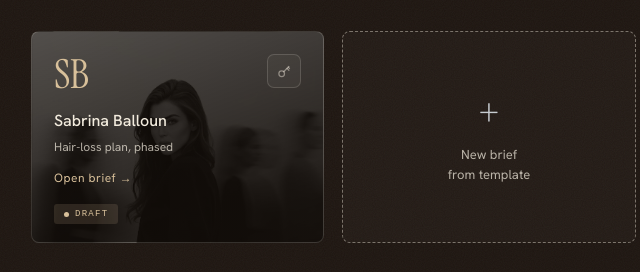
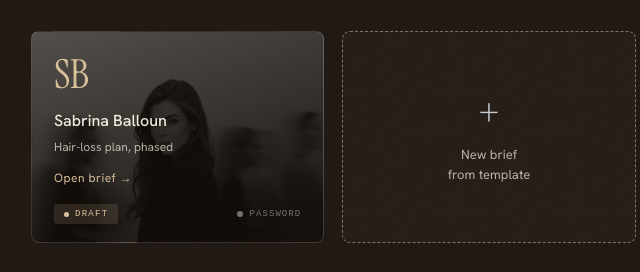
Before and after one commit to flowecollective/Jordanwangco-, a website: page public/clients/index.html in a window 1280 px wide. Shown: the part 206-478 px from the top of the page, 151-791 px from the left. Drawn offline with Linux system fonts and the light colour scheme; no server answers.

Commit message:
Hub: drop redundant key button; the password-state label opens the modal
The lock-state badge ('Password set' / 'No password') is now the button
that opens the password screen (dashed underline on hover). Removes the
separate key icon.

```diff
--- a/public/clients/index.html
+++ b/public/clients/index.html
@@ -51,12 +51,11 @@
   .new{justify-content:center;align-items:center;text-align:center;border-style:dashed;border-color:var(--line-strong);color:var(--silver);}
   .new .plus{font-family:"Instrument Serif",serif;font-size:42px;color:var(--silver);line-height:1;}
   .new .nt{font-size:13px;margin-top:10px;color:var(--soft);}
-  /* key button: in normal flow, top-right of the card header, above the click layer */
-  .keybtn{position:relative;z-index:2;flex:none;width:34px;height:34px;display:flex;align-items:center;justify-content:center;background:rgba(243,236,222,.04);border:1px solid var(--line);border-radius:7px;color:var(--faint);cursor:pointer;transition:color .15s,border-color .15s,background .15s;}
-  .keybtn:hover{color:var(--wheat);border-color:var(--line-strong);background:rgba(216,192,154,.14);}
-  .keybtn svg{width:15px;height:15px;display:block;}
-  /* lock-state badge: in flow at the card foot, never overlapping content */
-  .lockstate{display:none;align-items:center;gap:6px;font-family:monospace;font-size:9px;letter-spacing:.12em;text-transform:uppercase;pointer-events:none;white-space:nowrap;}
+  /* lock-state badge doubles as the button to open the password screen */
+  .lockstate{position:relative;z-index:2;display:inline-flex;align-items:center;gap:6px;font-family:monospace;font-size:9px;letter-spacing:.12em;text-transform:uppercase;white-space:nowrap;border:none;background:transparent;color:var(--faint);cursor:pointer;padding:2px 0;transition:color .15s,opacity .15s;}
+  .lockstate .lbl{border-bottom:1px dashed transparent;}
+  .lockstate:hover .lbl{border-bottom-color:currentColor;}
+  .lockstate:focus-visible{outline:1px solid var(--wheat);outline-offset:2px;}
   .lockstate.set{color:var(--wheat);}.lockstate.unset{color:#E0A0A0;}
   .lockstate .dot{width:6px;height:6px;border-radius:50%;background:currentColor;flex:none;}
   .foot{margin-top:46px;border-top:1px solid var(--line);padding-top:20px;font-size:12px;color:var(--faint);max-width:74ch;line-height:1.7;}
@@ -99,18 +98,13 @@
     <!-- CLIENT CARD: copy this block per client. Set data-slug + the href to the client's unguessable slug. -->
     <div class="client has-cover" data-slug="sb-7f3a91" style="--cover:url('/clients/covers/sb-7f3a91.jpg')">
       <a class="stretch" href="/clients/sb-7f3a91" aria-label="Open Sabrina Balloun's brief"></a>
-      <div class="chead">
-        <div class="mono">SB</div>
-        <button class="keybtn" type="button" title="Set brief password" aria-label="Set brief password">
-          <svg viewBox="0 0 24 24" fill="none" stroke="currentColor" stroke-width="2" stroke-linecap="round" stroke-linejoin="round"><circle cx="7.5" cy="15.5" r="4.5"/><path d="M10.7 12.3 19 4"/><path d="m16 7 3 3"/><path d="m18 5 2 2"/></svg>
-        </button>
-      </div>
+      <div class="mono">SB</div>
       <div class="cn">Sabrina Balloun</div>
       <div class="cmeta">Hair-loss plan, phased</div>
       <div class="open">Open brief &rarr;</div>
       <div class="cfoot">
         <button class="pill draft" type="button" data-slug="sb-7f3a91" title="Toggle draft / final">Draft</button>
-        <span class="lockstate" data-slug="sb-7f3a91"><span class="dot"></span><span class="lbl"></span></span>
+        <button class="lockstate" type="button" data-slug="sb-7f3a91" title="Set or change the brief password"><span class="dot"></span><span class="lbl">Password</span></button>
       </div>
     </div>
 
@@ -196,7 +190,7 @@
   }
   function close(){modal.classList.remove('show');current=null;}
 
-  [].forEach.call(document.querySelectorAll('.client[data-slug] .keybtn'),function(btn){
+  [].forEach.call(document.querySelectorAll('.client[data-slug] .lockstate'),function(btn){
     btn.addEventListener('click',function(ev){ev.preventDefault();ev.stopPropagation();
       var card=btn.closest('.client');open(card.getAttribute('data-slug'),(card.querySelector('.cn')||{}).textContent||card.getAttribute('data-slug'));});
   });
```
